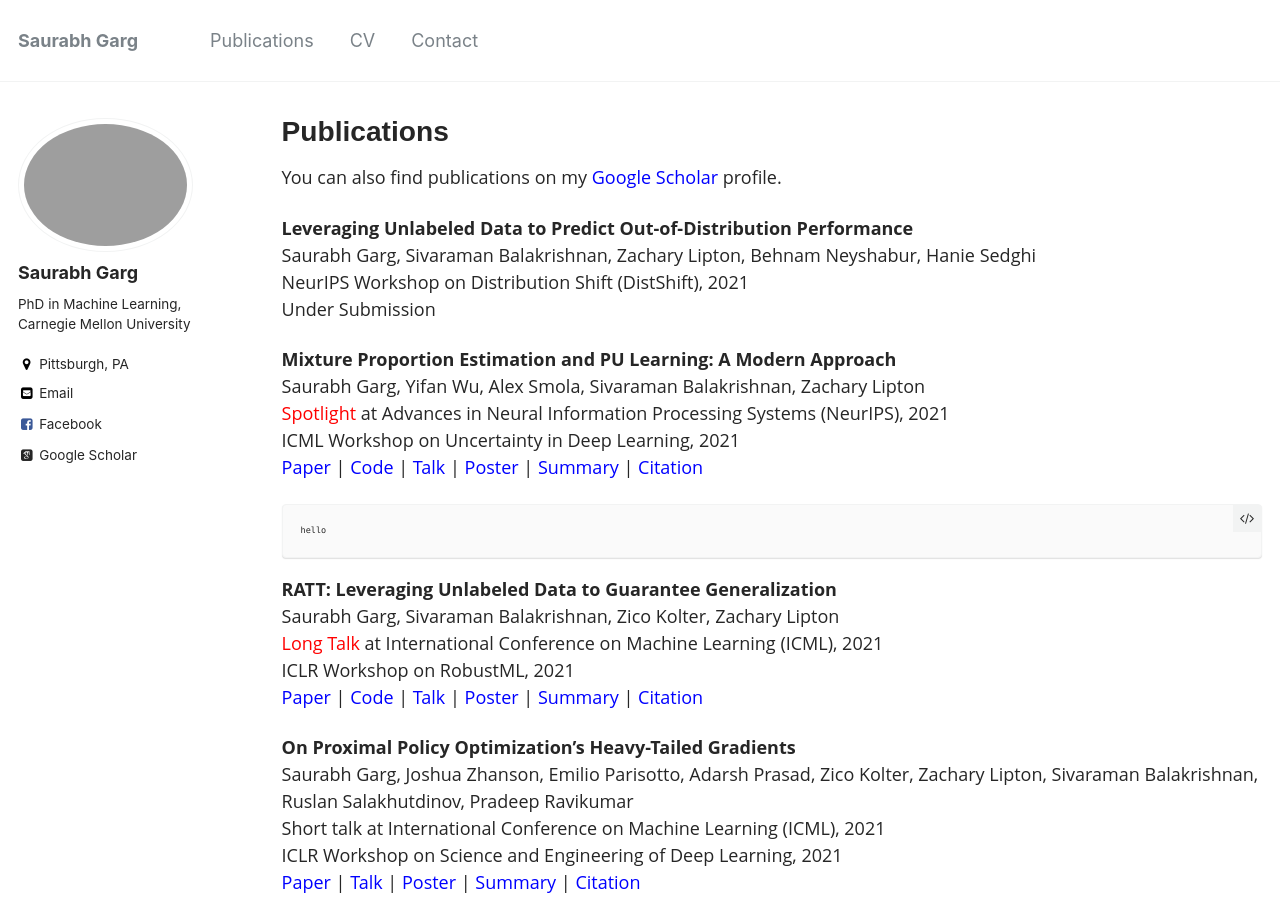
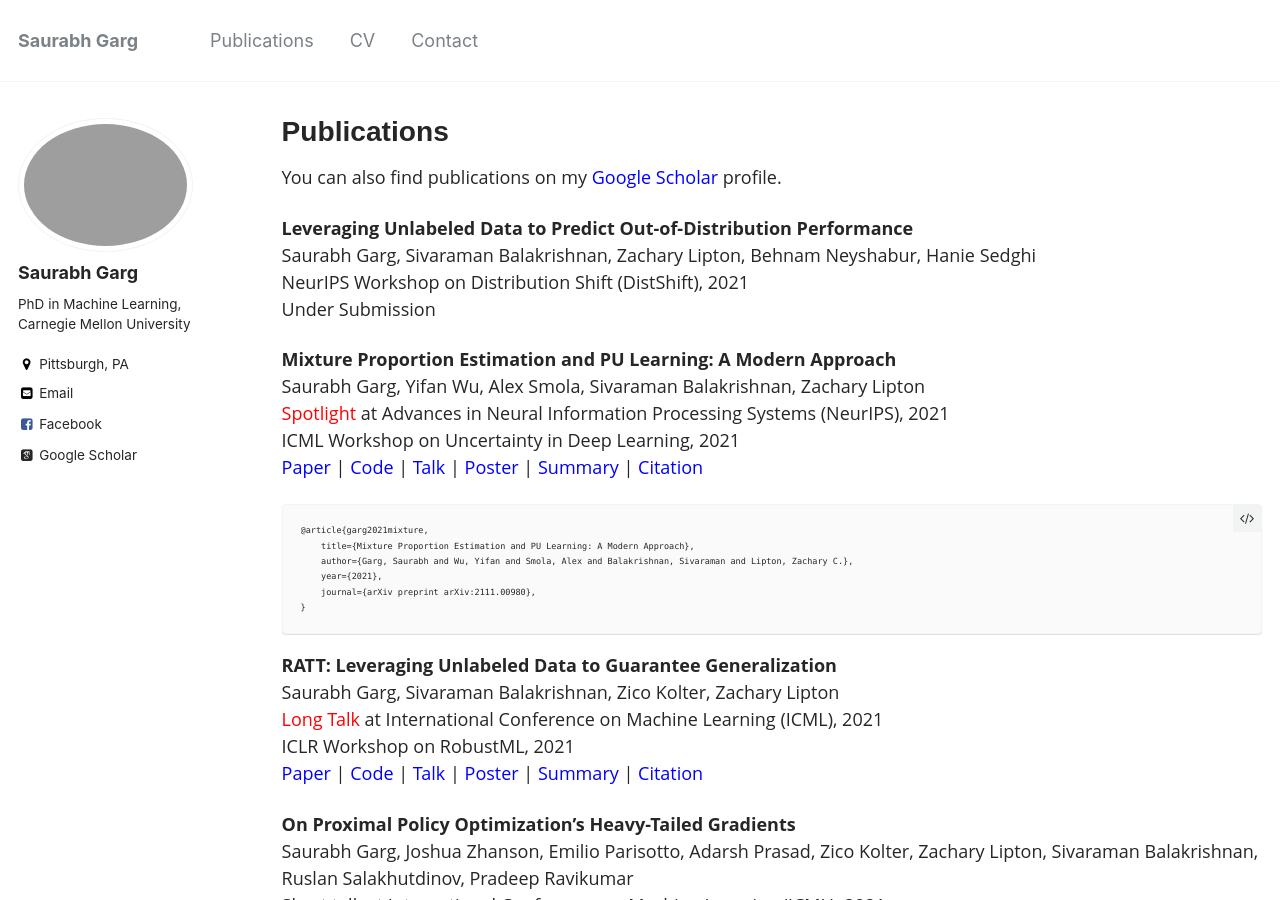
Before and after one commit to saurabhgarg1996/saurabhgarg1996.github.io, a Jekyll site: the page built from _pages/publications.md, in a window 1280 px wide and 900 px high. Built offline with Jekyll 4.4.1, drawn with Linux system fonts in a browser that asks for light colours; some web fonts are replaced.

Commit message:
Arxiv updates

````diff
--- a/_pages/publications.md
+++ b/_pages/publications.md
@@ -21,7 +21,12 @@ ICML Workshop on Uncertainty in Deep Learning, 2021
 <span style="color:blue">[Paper](https://arxiv.org/abs/2111.00980)</span> | <span style="color:blue">[Code](https://github.com/acmi-lab/PU_learning)</span> | <span style="color:blue">[Talk]()</span> | <span style="color:blue">[Poster]()</span> | <span style="color:blue">[Summary]()</span> | <span style="color:blue">[Citation]()</span>
 
 ```
-hello
+@article{garg2021mixture,
+    title={Mixture Proportion Estimation and PU Learning: A Modern Approach},
+    author={Garg, Saurabh and Wu, Yifan and Smola, Alex and Balakrishnan, Sivaraman and Lipton, Zachary C.},
+    year={2021},
+    journal={arXiv preprint arXiv:2111.00980},
+}
 ```
 
 **RATT: Leveraging Unlabeled Data to Guarantee Generalization**
````
